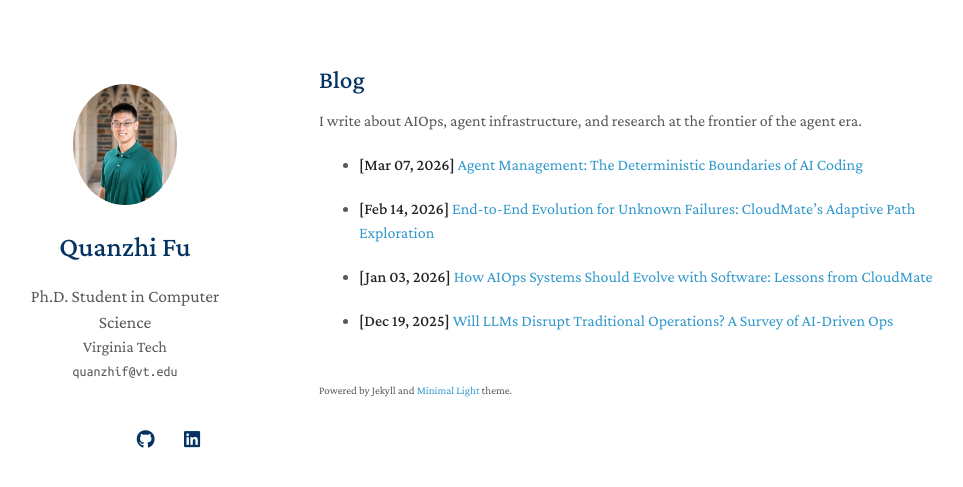
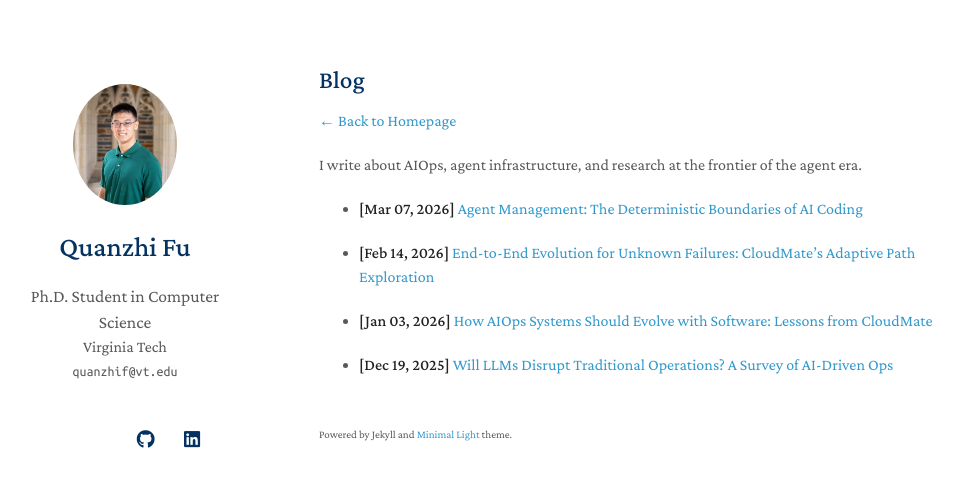
Before and after one commit to fqzz2000/fqzz2000.github.io, a Jekyll site: the page built from blog.md, in a window 1280 px wide. Shown: the top 487 px of the page, without its empty margins (151-1114 px from the left). Built offline with Jekyll 4.4.1, drawn with Linux system fonts in a browser that asks for light colours; nearby versions of some CDN libraries; a style sheet for code colours, icons or effects is not loaded; our own code applies the rules of GitHub Pages for plain Markdown files.

Commit message:
Add back to homepage link on blog page

```diff
--- a/blog.md
+++ b/blog.md
@@ -4,6 +4,8 @@ layout: homepage
 
 ## Blog
 
+[← Back to Homepage](/)
+
 I write about AIOps, agent infrastructure, and research at the frontier of the agent era.
 
 {% for post in site.posts %}
```
